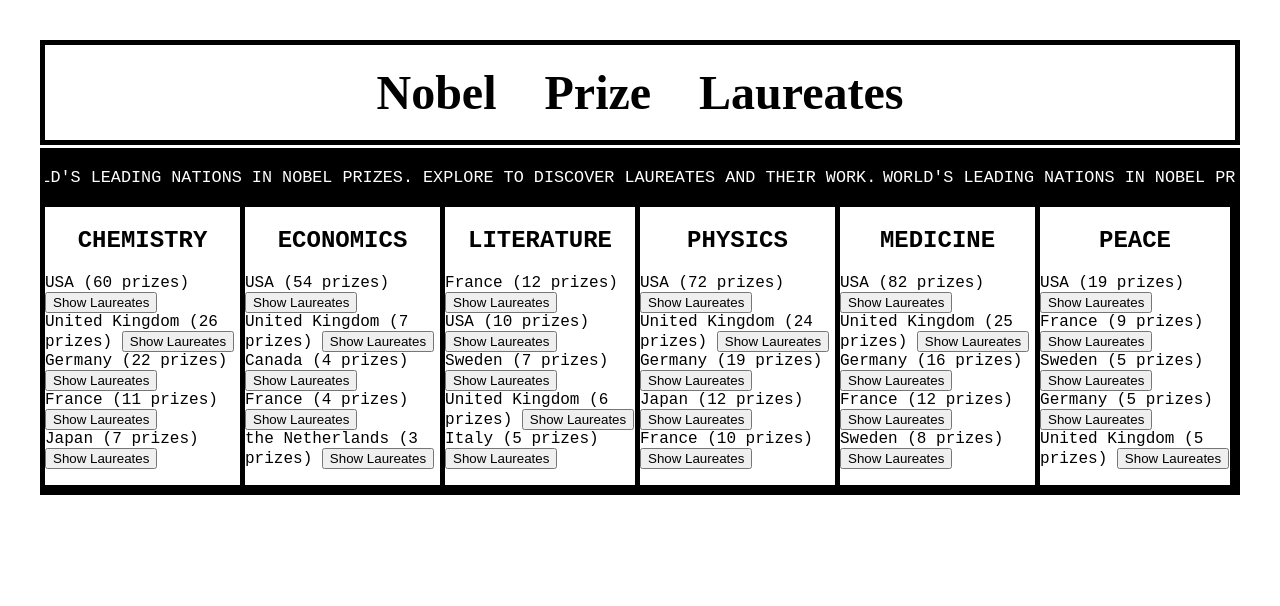
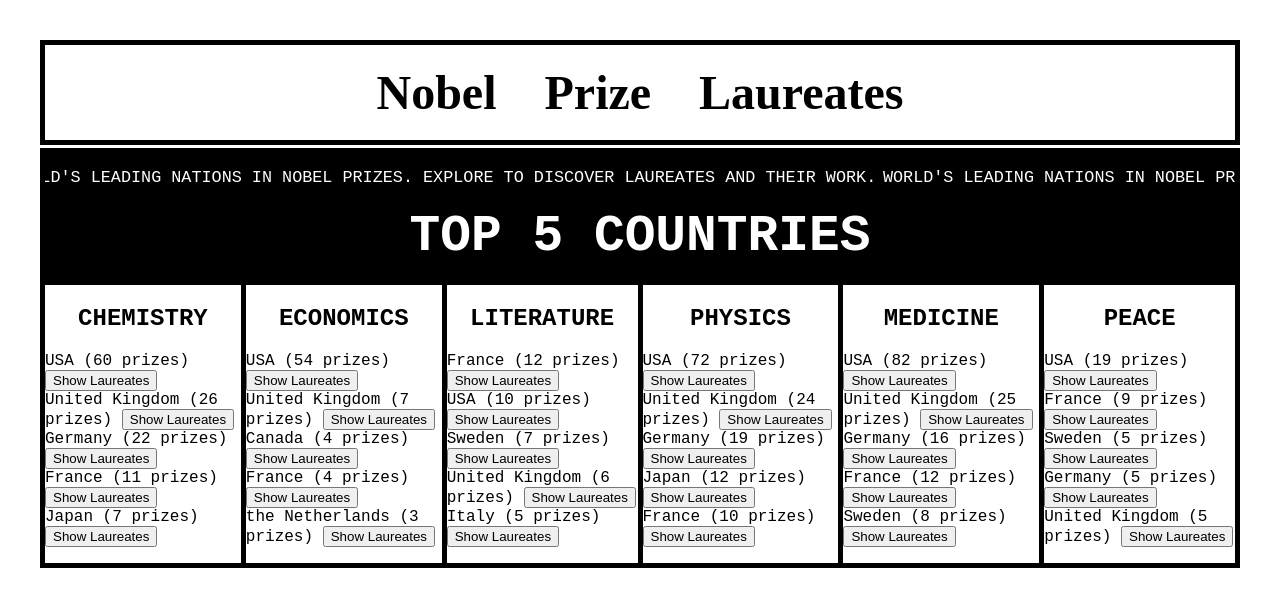
Before and after one commit to tinobragaa/COMP30680, a plain HTML site: page projects/css_js_jason/Laureates.html in a window 1280 px wide. Drawn offline with Linux system fonts and the light colour scheme; a web font is replaced by a local one.

Commit message:
Add: added bottom border to the content div when opening laureates details

```diff
--- a/projects/css_js_jason/Laureates.html
+++ b/projects/css_js_jason/Laureates.html
@@ -23,6 +23,9 @@
                         <h2>World's Leading Nations in Nobel Prizes. Explore to Discover Laureates and Their Work.</h2>
                     </div>
                 </div>
+                <div class="subtitle">
+                    <h3>Top 5 countries</h3>
+                </div>
                 <div id="content"></div>
                 <div id="content2"></div>
                 <div id="content3"></div>
--- a/projects/css_js_jason/script.js
+++ b/projects/css_js_jason/script.js
@@ -89,6 +89,9 @@ function showLaureatesForCatandCountry(category, country) {
     xhrLaureates.onreadystatechange = function () {
         if (xhrLaureates.readyState === 4 && xhrLaureates.status === 200) {
             const laureates1 = JSON.parse(xhrLaureates.responseText);
+            const content = document.getElementById('content');
+            content.classList.add('bottom-border');
+
             const contentDiv = document.getElementById('content2');
             contentDiv.innerHTML = '';
 
--- a/projects/css_js_jason/style.css
+++ b/projects/css_js_jason/style.css
@@ -77,13 +77,34 @@ h1 {
     font-weight: 100;
 }
 
+.subtitle {
+    text-transform: uppercase;
+    text-align: center;
+    border-bottom: 5px solid #000;
+    background-color: #000;
+    color: #fff;
+    padding-bottom: 15px;
+}
+
+.subtitle h3 {
+    font-size: 4vw;
+    margin: 0;
+}
+
 #content {
     display:flex;
+}
+
+.bottom-border {
     border-bottom: 5px solid #000;
 }
 
 .prize-category {
     border-right: 5px solid #000;
+}
+
+.prize-category:last-child {
+    border-right: none;
 }
 
 .prize-category h2 {
```
